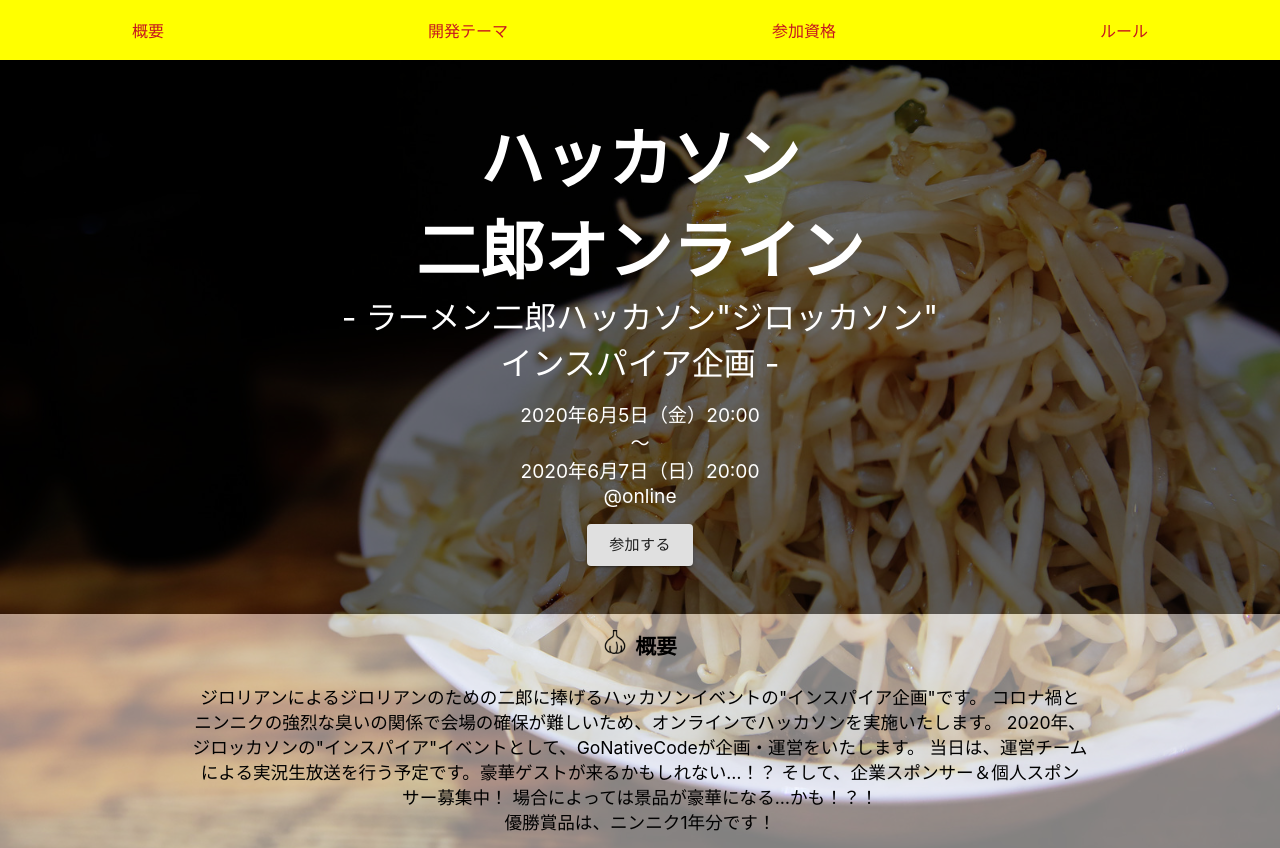
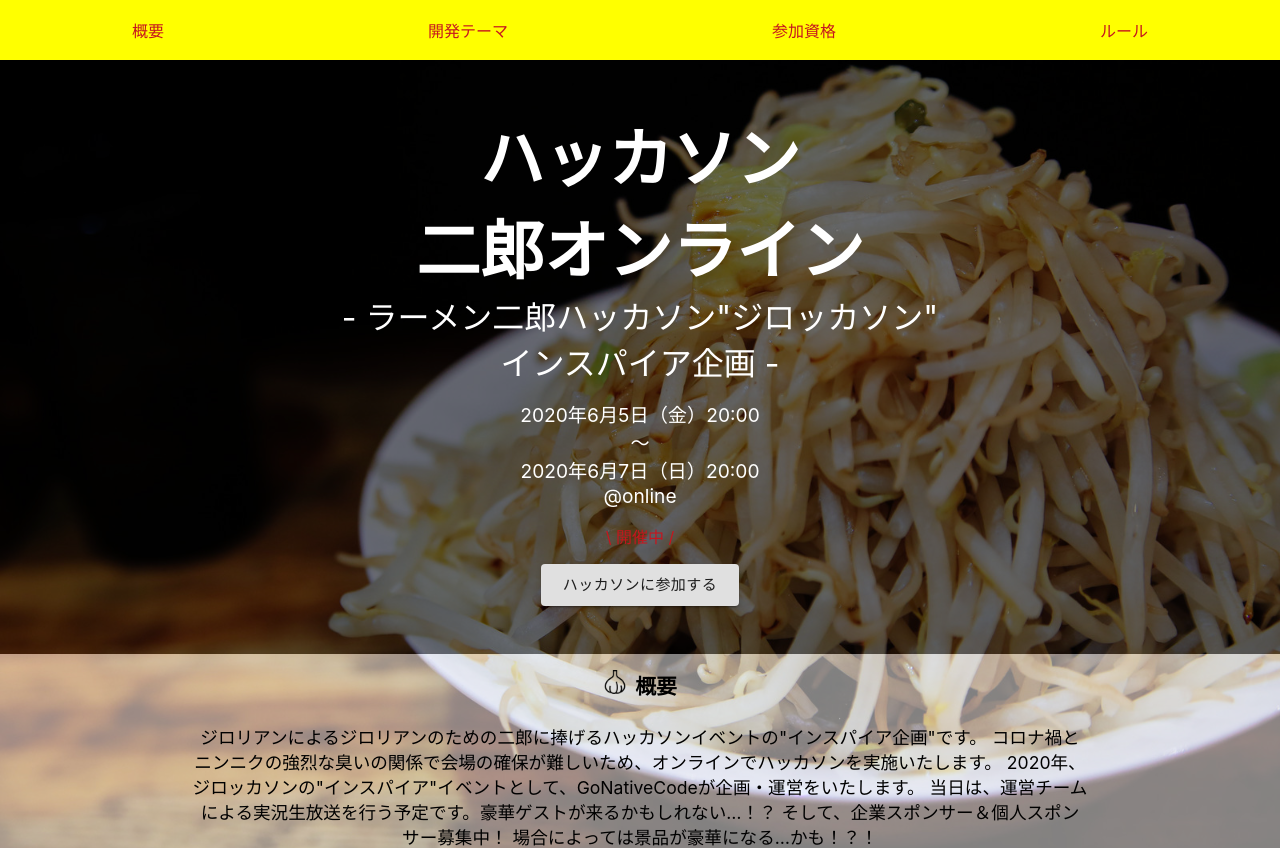
Before and after one commit to matsumana07384/jiro-hackthon-2020, a Next.js app: page / in a window 1280 px wide. Shown: the top 848 px of the page. Built offline with nearby package versions, Linux system fonts and the light colour scheme.

Commit message:
add satus text

```diff
--- a/pages/index.js
+++ b/pages/index.js
@@ -40,8 +40,9 @@
               </p>
               <p className="text">@online</p>
             </div>
+            <p className="status">\ 開催中 /</p>
             <div className="button">
-              <Button variant="contained" size="large" href="https://gonativecode.connpass.com/event/173348/" target="_blank" rel="noopener noreferrer">参加する</Button>
+              <Button variant="contained" size="large" href="https://gonativecode.connpass.com/event/173348/" target="_blank" rel="noopener noreferrer">ハッカソンに参加する</Button>
             </div>
           </div>
         </div>
@@ -338,7 +339,11 @@
         .black .title::before {
           background-image: url("/garlic_white.png");
         }
-
+        .status {
+          color: #C6161E;
+          font-size: 1rem;
+          margin-top: 1rem;
+        }
 
       `}</style>
 
```
